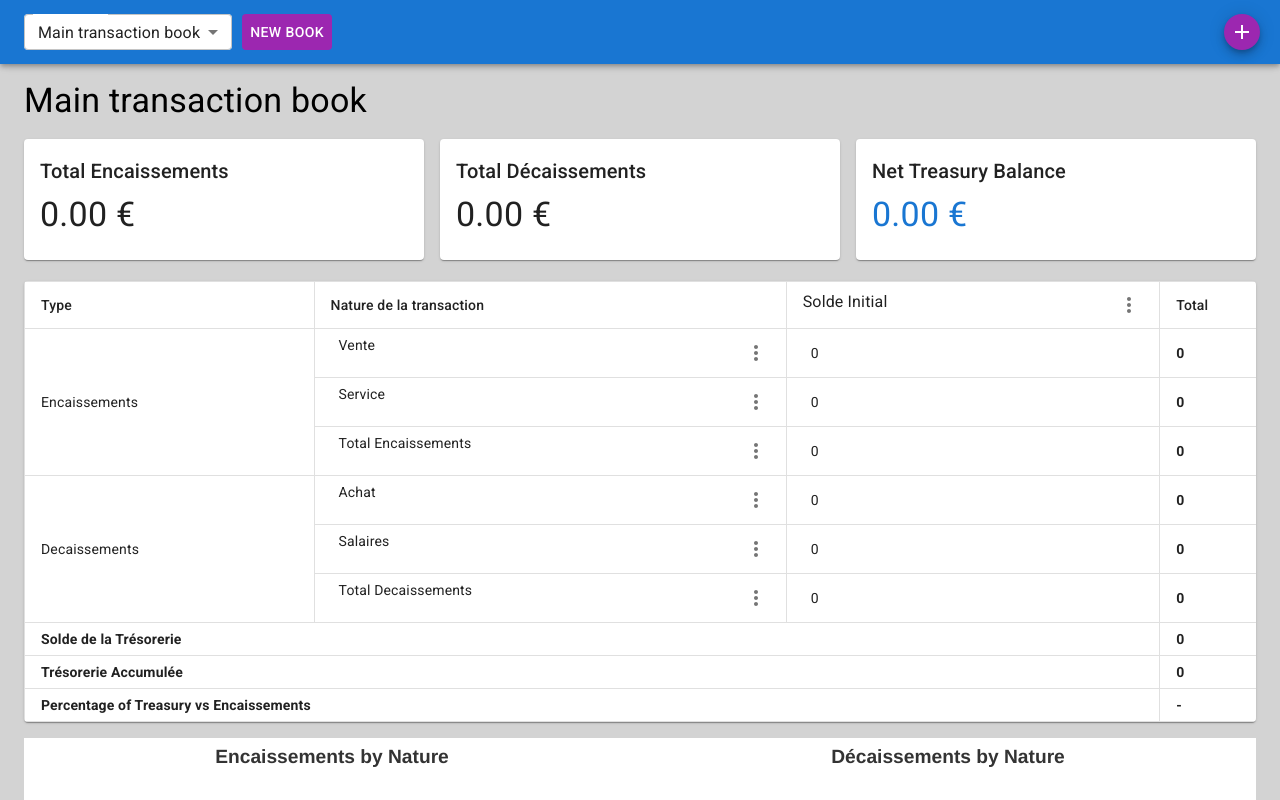
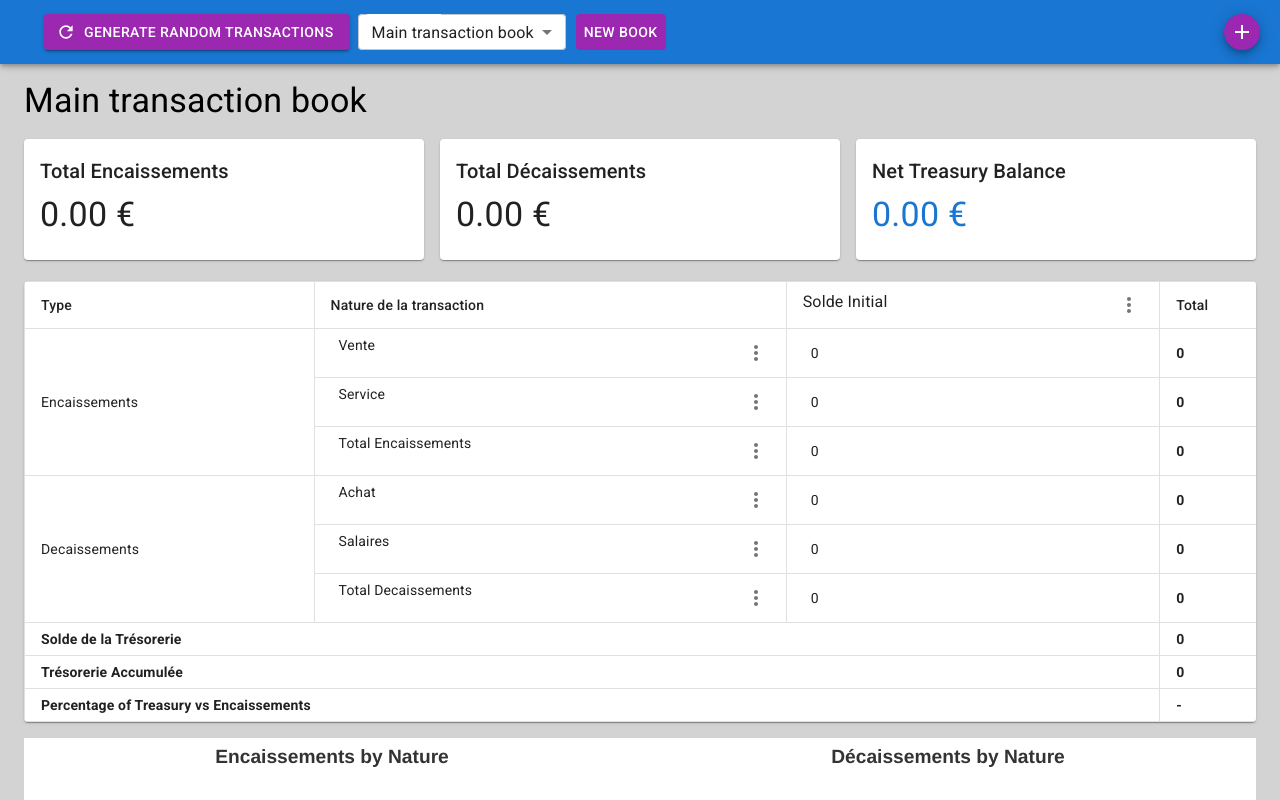
Before and after one commit to ljh-serius/treasury-management, a React (Create React App) app: page / in a window 1280 px wide. Shown: the top 800 px of the page. Built offline with nearby package versions, Linux system fonts and the light colour scheme.

Commit message:
generate random transactions

```diff
--- a/src/components/Dashboard.js
+++ b/src/components/Dashboard.js
@@ -2,10 +2,9 @@ import React, { useState, useEffect } from 'react';
 import TreasuryTable from './TreasuryTable';
 import TransactionSelect from './TransactionSelect';
 import { initialTransactions } from './transactionHelpers';
-import TransactionActionsMenu from './TransactionActionsMenu';
-import { AppBar, Toolbar, useMediaQuery, Typography, Grid, Fab, Snackbar, Container, Box, Menu, MenuItem } from '@mui/material';
+import { AppBar, Toolbar, useMediaQuery, Typography, Grid, Fab, Snackbar, Container, Box, Menu, MenuItem, Button } from '@mui/material';
 import { useTheme, styled } from '@mui/material/styles';
-import { Add as AddIcon } from '@mui/icons-material';
+import { Add as AddIcon, Refresh as RefreshIcon } from '@mui/icons-material';
 import BudgetSummary from './BudgetSummary';
 import AddTransactionModal from './AddTransactionModal';
 
@@ -18,13 +17,18 @@ const StyledFab = styled(Fab)({
   margin: '20px'
 });
 
+const RandomButton = styled(Button)({
+  marginLeft: '20px',
+  marginRight: '8px', // 8 px margin-right
+});
+
 const Dashboard = () => {
   const theme = useTheme();
   const isMobile = useMediaQuery(theme.breakpoints.down('sm'));
 
   const [transactions, setTransactions] = useState(() => {
     const savedBooks = JSON.parse(localStorage.getItem('books')) || {};
-    return savedBooks['Main transaction book'] || JSON.parse(JSON.stringify(initialTransactions)); // Provide a fresh copy of initialTransactions
+    return savedBooks['Main transaction book'] || JSON.parse(JSON.stringify(initialTransactions));
   });
 
   const [transactionName, setTransactionName] = useState('Main transaction book');
@@ -64,11 +68,11 @@ const Dashboard = () => {
     const name = prompt('Enter name for new transaction set:');
     if (name) {
       const savedBooks = JSON.parse(localStorage.getItem('books')) || {};
-      savedBooks[name] = JSON.parse(JSON.stringify(initialTransactions)); // Use deep copy to ensure fresh data
+      savedBooks[name] = JSON.parse(JSON.stringify(initialTransactions));
       localStorage.setItem('books', JSON.stringify(savedBooks));
       setAvailableTransactions([...availableTransactions, name]);
       setTransactionName(name);
-      setTransactions(JSON.parse(JSON.stringify(initialTransactions))); // Reset transactions to a fresh copy of initialTransactions
+      setTransactions(JSON.parse(JSON.stringify(initialTransactions)));
     }
   };
 
@@ -101,62 +105,71 @@ const Dashboard = () => {
     setNewTransactionAmount(0);
     setSelectedMonths([]);
   };
+
   const handleModalSubmit = () => {
-    // Ensure we have a fresh copy of the transactions state
     const updatedTransactions = { ...transactions };
 
-    // Initialize all months if not already present
     const initializeMonths = (transaction) => {
         if (!transaction.montants) {
             transaction.montants = Array(12).fill(0);
         }
     };
 
-    // Handle new or existing transaction
     const processTransaction = (type, name, amount, months) => {
-        // Find if the transaction already exists
         const existingTransaction = updatedTransactions[type]?.find(t => t.nature === name);
 
         if (existingTransaction) {
-            // Update the existing transaction's amount for selected months
             initializeMonths(existingTransaction);
             months.forEach(monthIndex => {
                 existingTransaction.montants[monthIndex] = amount;
             });
         } else {
-            // Create a new transaction entry
             const newTransaction = {
                 nature: name,
-                montantInitial: 0, // Or set an appropriate initial amount if required
-                montants: Array(12).fill(0) // Initialize all months with zero
+                montantInitial: 0,
+                montants: Array(12).fill(0)
             };
 
-            // Set the amount for the selected months
             months.forEach(monthIndex => {
                 newTransaction.montants[monthIndex] = amount;
             });
 
-            // Add the new transaction to the relevant type array
             updatedTransactions[type] = [...(updatedTransactions[type] || []), newTransaction];
         }
     };
 
-    // Process the new transaction
     processTransaction(newTransactionType, newTransactionName, newTransactionAmount, selectedMonths);
 
-    // Update the state with the newly updated transactions
     setTransactions(updatedTransactions);
-
-    // Close the modal
     handleModalClose();
-};
-
+  };
 
   const getRelevantTransactions = () => {
     if (transactions && transactions[newTransactionType]) {
       return transactions[newTransactionType].map(transaction => transaction.nature);
     }
-    return []; // Return an empty array if transactions or newTransactionType is not defined
+    return [];
+  };
+
+  const generateRandomTransactions = () => {
+    const newTransactions = {
+      encaissements: Array.from({ length: 5 }, (_, i) => ({
+        nature: `Encaissement ${i + 1}`,
+        montantInitial: Math.floor(Math.random() * 1000),
+        montants: Array.from({ length: 12 }, () => Math.floor(Math.random() * 500))
+      })),
+      decaissements: Array.from({ length: 5 }, (_, i) => ({
+        nature: `Décaissement ${i + 1}`,
+        montantInitial: Math.floor(Math.random() * 1000),
+        montants: Array.from({ length: 12 }, () => Math.floor(Math.random() * 500))
+      }))
+    };
+
+    const savedBooks = JSON.parse(localStorage.getItem('books')) || {};
+    savedBooks[transactionName] = newTransactions;
+    localStorage.setItem('books', JSON.stringify(savedBooks));
+
+    setTransactions(newTransactions);
   };
 
   return (
@@ -166,6 +179,9 @@ const Dashboard = () => {
           <StyledFab color="secondary" aria-label="add" onClick={handleAddClick}>
             <AddIcon />
           </StyledFab>
+          <RandomButton color="secondary" variant="contained" startIcon={<RefreshIcon />} onClick={generateRandomTransactions}>
+            Generate Random Transactions
+          </RandomButton>
           <TransactionSelect
             transactionName={transactionName}
             availableTransactions={availableTransactions}
@@ -197,7 +213,7 @@ const Dashboard = () => {
         setSelectedMonths={setSelectedMonths}
         handleModalSubmit={handleModalSubmit}
         monthNames={monthNames}
-        transactions={transactions} // Pass the transactions prop
+        transactions={transactions}
       />
 
       <Container maxWidth="xl" sx={{ paddingTop: isMobile ? 3 : 10, paddingBottom: isMobile ? 7 : 0, maxWidth: '100%' }}>
@@ -206,7 +222,7 @@ const Dashboard = () => {
         </Typography>
         <Grid container spacing={2}>
           <Grid item xs={12}>
-            <BudgetSummary transactions={transactions}></BudgetSummary>
+            <BudgetSummary transactions={transactions} />
           </Grid>
           <Grid item xs={12} style={{ margin: '0 auto' }}>
             <TreasuryTable
```
